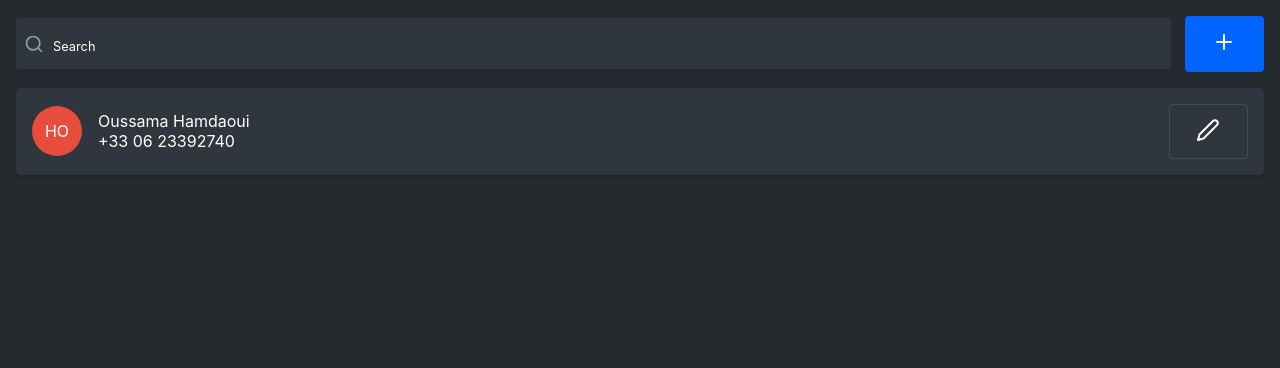
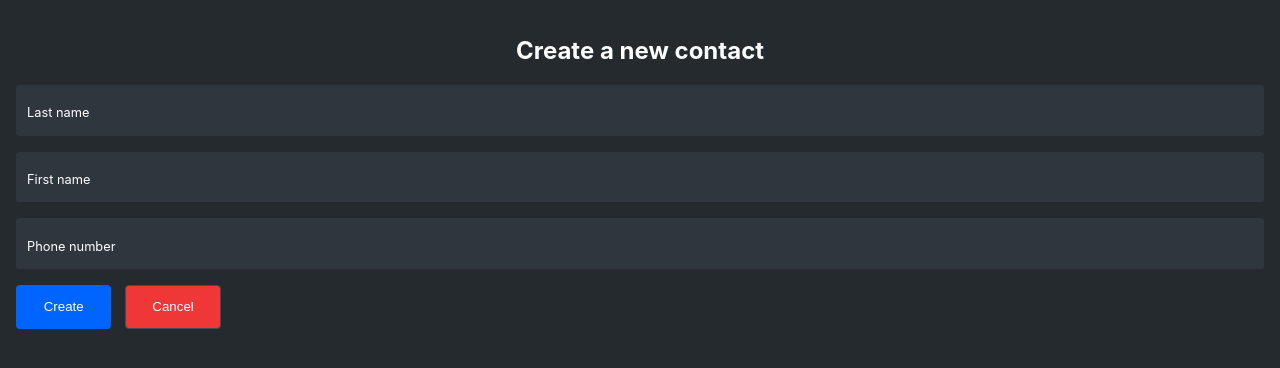
Before and after one commit to oussamahamdaoui/phonebook, a React (Create React App) app: page /new-contact in a window 1280 px wide. Shown: the top 368 px of the page. Built offline with nearby package versions, Linux system fonts and the light colour scheme.

Commit message:
add new-contact page

```diff
--- a/package.json
+++ b/package.json
@@ -10,6 +10,7 @@
     "react": "^17.0.1",
     "react-dom": "^17.0.1",
     "react-feather": "^2.0.9",
+    "react-router-dom": "^5.2.0",
     "react-scripts": "4.0.0",
     "web-vitals": "^0.2.4"
   },
--- a/src/App.js
+++ b/src/App.js
@@ -1,10 +1,22 @@
 import './App.scss';
 import Home from './pages/Home';
+import NewContact from './pages/NewContact';
+
+import { BrowserRouter, Route, Switch } from 'react-router-dom';
 
 function App() {
   return (
     <div className="App">
-      <Home></Home>
+      <BrowserRouter>
+        <Switch>
+          <Route exact path="/">
+            <Home></Home>
+          </Route>
+          <Route exact path="/new-contact">
+            <NewContact></NewContact>
+          </Route>
+        </Switch>
+      </BrowserRouter>
     </div>
   );
 }
--- a/src/_colors.scss
+++ b/src/_colors.scss
@@ -6,5 +6,7 @@ $dark:  #0F0F0F;
 $light: #FFFF;
 $primary:#0065FF;
 
+$error: #EF3737;
+
 $light-grey: #dbdbde;
 $secondary-border: #444d56;
--- a/src/components/Button.js
+++ b/src/components/Button.js
@@ -2,10 +2,10 @@ import './Button.scss';
 
 function Button({
   onClick = () => { },
-  primary= false,
+  type= '',
   children,
 }) {
-  return <button className={'button ' + (primary ? 'primary': '')} onClick={onClick}>{children}</button>
+  return <button className={'button ' + (type)} onClick={onClick}>{children}</button>
 }
 
 export default Button;
--- a/src/components/Button.scss
+++ b/src/components/Button.scss
@@ -9,6 +9,10 @@
   background-color: transparent;
   color: $light;
 
+  &.cancel{
+    background-color: $error;
+  }
+
 
   &.primary{
     border: 1px solid transparent;
--- a/src/components/Head.js
+++ /dev/null
@@ -1,17 +0,0 @@
-import Button from './Button';
-import Search from './Search';
-import { Plus } from 'react-feather';
-import './Head.scss';
-
-function Head() {
-  return (
-    <header className="head">
-      <Search type="text" label="Search"></Search>
-      <Button primary={true}>
-        <Plus></Plus>
-      </Button>
-    </header>
-  );
-}
-
-export default Head;
--- a/src/components/Search.scss
+++ b/src/components/Search.scss
@@ -11,11 +11,11 @@
     z-index: 2;
     width: 20px;
     height: 20px;
-    left: 0.5em;
+    left: 1em;
     stroke: $icon-secondary;
   }
   .input{
     flex:1;
-    padding-left: calc(20px + 1em);
+    padding-left: calc(20px + 2em);
   }
 }
--- /dev/null
+++ b/src/pages/Home/Head.js
@@ -0,0 +1,20 @@
+import Button from '../../components/Button';
+import Search from '../../components/Search';
+import { Plus } from 'react-feather';
+import './Head.scss';
+import { Link } from 'react-router-dom';
+
+function Head() {
+  return (
+    <header className="head">
+      <Search type="text" label="Search"></Search>
+      <Link to="/new-contact">
+        <Button type='primary'>
+          <Plus></Plus>
+        </Button>
+      </Link>
+    </header>
+  );
+}
+
+export default Head;
--- a/src/pages/Home/index.js
+++ b/src/pages/Home/index.js
@@ -1,5 +1,5 @@
-import '../../components/Head';
-import Head from '../../components/Head';
+import './Head';
+import Head from './Head';
 import ContactList from './ContactList';
 
 function Home() {
--- /dev/null
+++ b/src/pages/NewContact/NewContact.scss
@@ -0,0 +1,18 @@
+@import '../../colors';
+
+
+.new-contact{
+  h1{
+    text-align: center;
+    color: $light;
+  }
+  .new-contact-form{
+    .input{
+      margin-bottom: 1em;
+    }
+
+    .cancel{
+      margin-left: 1em;
+    }
+  }
+}
--- /dev/null
+++ b/src/pages/NewContact/index.js
@@ -0,0 +1,23 @@
+import Button from '../../components/Button';
+import Input from '../../components/Input';
+import './NewContact.scss';
+import { Link } from 'react-router-dom';
+
+function NewContact() {
+  return (
+    <section className="new-contact">
+      <h1>Create a new contact</h1>
+      <form className="new-contact-form">
+        <Input label="Last name" type="text"></Input>
+        <Input label="First name" type="text"></Input>
+        <Input label="Phone number" type="text"></Input>
+        <Button type='primary' >Create</Button>
+        <Link to="/">
+          <Button type='cancel'>Cancel</Button>
+        </Link>
+      </form>
+    </section>
+  );
+}
+
+export default NewContact;
```
Also changed, not shown: src/pages/Home/Head.scss (renamed from src/components/Head.scss), 1 other file (tests, documents, lock files or other folders).
